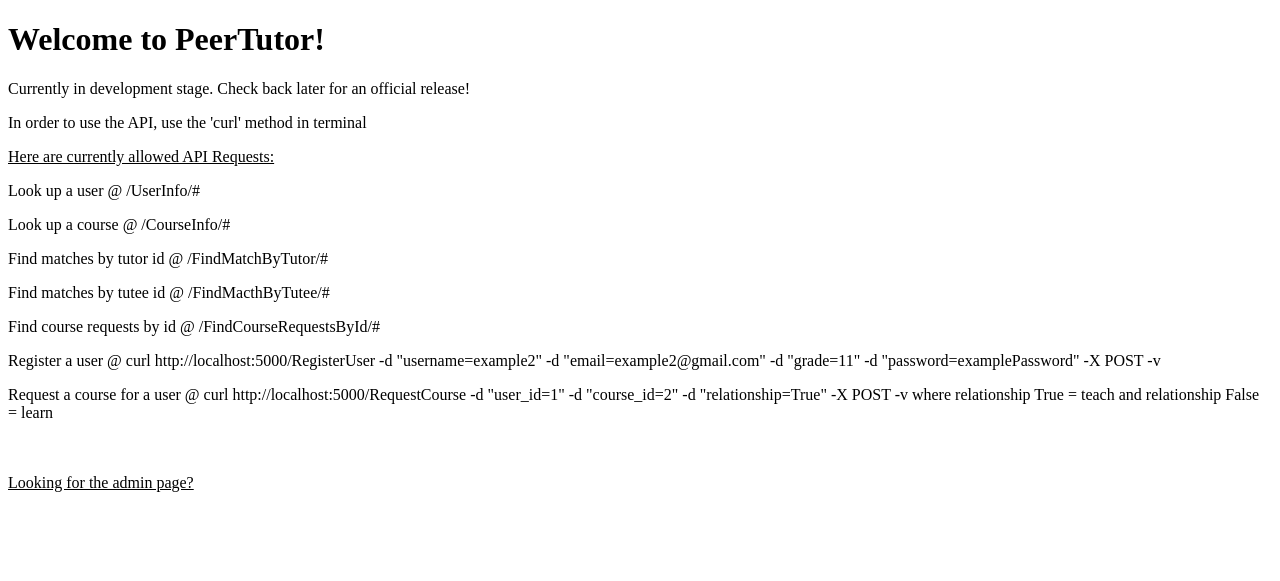
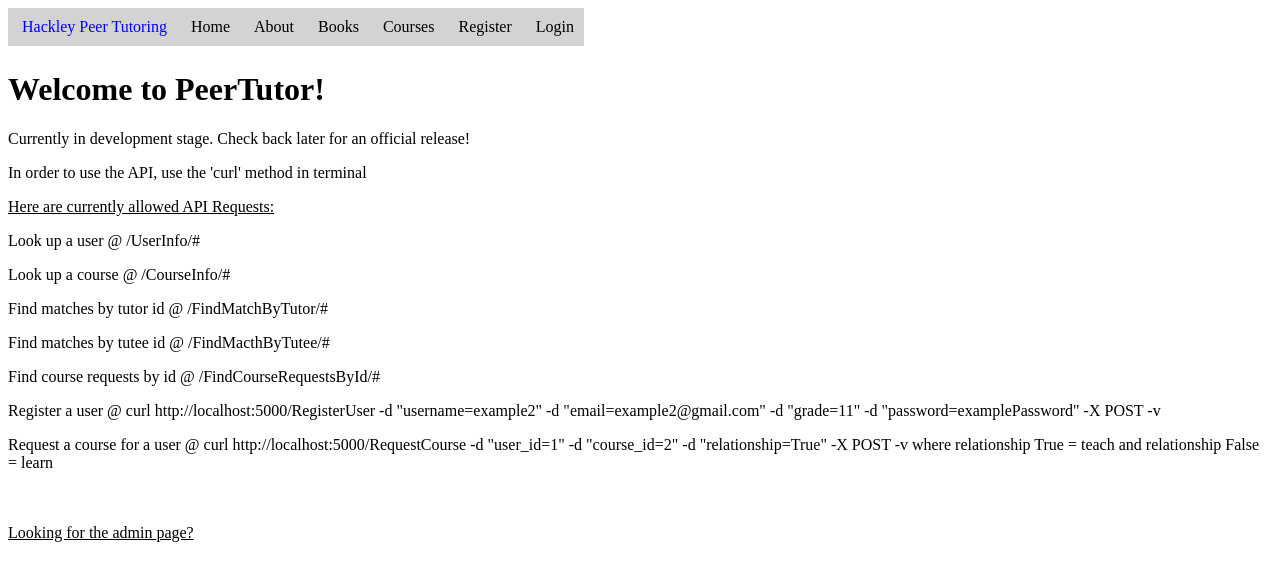
Before and after one commit to VerseGroup/PeerTutor-backend, a Flask app: page / in a window 1280 px wide. Shown: the top 581 px of the page. Run offline with Flask 2, Linux system fonts and the light colour scheme.

Commit message:
Added a nav bar to website

```diff
--- a/PeerTutor/static/main.css
+++ b/PeerTutor/static/main.css
@@ -29,3 +29,43 @@ tr:hover {
 .development-link:hover {
     color: red;
 }
+
+/* nav bar */
+.link{
+    display: inline;
+    margin-left: 4px;
+    padding: 10px;
+    margin-top:0px;
+    color:black;
+    text-decoration: none;
+    background-color: lightgrey;
+}
+.link:hover{
+    background-color: white;
+}
+.right-link{
+    float: right;
+}
+.left-link{
+    float: left;
+}
+.nav-bar-header{
+    display:inline-block;
+    height: auto;
+    width: auto;
+    padding-top: 0px;
+    background-color: lightgrey;
+}
+.logo{
+    border-style: hidden;
+    color: blue;
+}
+.logo:hover{
+    background-color:inherit;
+}
+.left-link-group{
+    float: left;
+}
+.right-link-group{
+    float:right;
+}
--- a/PeerTutor/templates/base.html
+++ b/PeerTutor/templates/base.html
@@ -8,7 +8,33 @@
     <title> {% block title %} {% endblock %} </title>
 </head>
 <body>
-    <!-- Put nav bar here -->
+  <header class="nav-bar-header">
+    <nav class="#">
+      <div class="#">
+        <a class="link left-link logo" href="{{ url_for('main.home') }}">Hackley Peer Tutoring</a>
+          <div class="left-link-group">
+            <a class="link left-link" href="{{ url_for('main.home') }}">Home</a>
+            <a class="link left-link" href="{{ url_for('main.home') }}">About</a>
+            <a class="link left-link" href="{{ url_for('main.home')}}">Books</a>
+            <a class="link left-link" href="{{ url_for('main.home')}}">Courses</a>
+          </div>
+
+          <div class="right-link-group">
+          {% if current_user.is_authenticated %}
+            <a class="link right-link" href=" {{ url_for('main.home') }}">Account</a>
+            <a class="link right-link" href=" {{ url_for('main.home') }}">Logout</a>
+          {% else %}
+            <a class="link right-link" href=" {{ url_for('main.home') }}">Login</a>
+            <a class="link right-link" href="{{ url_for('main.home') }}">Register</a>
+          {% endif %}
+
+          {% if current_user.permission == 4%}
+            <a class="link right-link admin-link" href="{{ url_for('main.home') }}">Admin</a>
+          {% endif%}
+        </div>
+      </div>
+    </nav>
+  </header>
 
   <main role="main" class="#">
       <div class="#">
@@ -24,4 +50,5 @@
           {% endwith %}
           {% block content %}{% endblock %}
       </div>
+  </main>
 </body>
```
Lines whose indentation alone changed are shown as unchanged.
